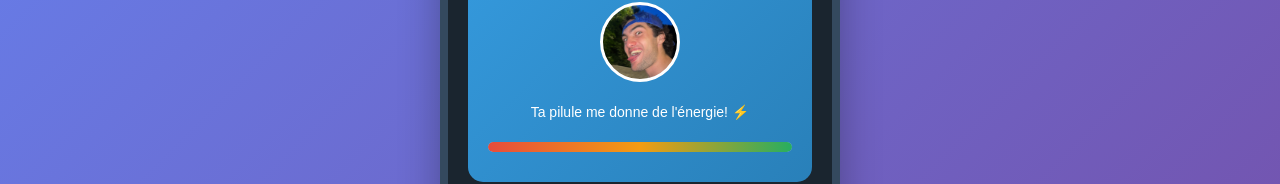
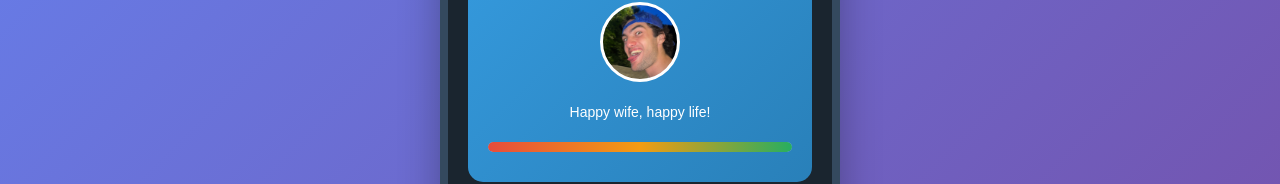
Before and after one commit to cosmoSEucl/tamagochi_boyfriend, a plain HTML site: page index.html in a window 1280 px wide. Shown: the part 174-358 px from the top of the page. Drawn offline with Linux system fonts and the light colour scheme.

Commit message:
Changing sentences

```diff
--- a/index.html
+++ b/index.html
@@ -394,27 +394,27 @@
         // Messages based on game state
         const messages = {
             healthy: [
-                "Je me sens super bien grâce à toi! 😊",
-                "Ta pilule me donne de l'énergie! ⚡",
-                "On forme une bonne équipe! 👫",
-                "Merci de prendre soin de moi! 💝"
+                "Tes fesses me manquent",
+                "Happy wife, happy life!",
+                "Grrrrrrrrrrrrrrrrrrr",
+                "Tu me dragues?"
             ],
             sick: [
-                "Je ne me sens pas très bien... 😷",
-                "J'ai besoin de ta pilule pour aller mieux! 🤒",
-                "Ma santé décline sans tes soins... 💔",
-                "S'il te plaît, n'oublie pas ta pilule! 🙏"
+                "Bah alors, tu m'oublies baby?",
+                "Aie, je me sens delaisser...",
+                "Bon, t'as de la chance, ca arrive d'oublier",
+                "PLEASEEEE NO BABYY"
             ],
             dead: [
-                "Je suis mort... Tu m'as oublié 💀",
-                "Game Over! Recommence avec 'Reset' ⚰️",
-                "J'ai besoin d'un reset pour revivre! 👻"
+                "Si ca continue je vais retourner 6 semaines au surfcamp...",
+                "Comment est-ce que je vais annoncer ca à ma mère...",
+                "tu serais une daronne sexy quand même"
             ],
             taken: [
-                "Merci mon amour! Je me sens mieux! 😍",
-                "Parfait! Ma santé remonte! 💚",
-                "Tu es la meilleure wifey ever! 🥰",
-                "Mission accomplie pour aujourd'hui! ✅"
+                "ENFINNNNNNNNN",
+                "J'allais perdre espoir",
+                "On va pouvoir faire des betises hehehehe",
+                "Mission accomplie pour aujourd'hui soldat"
             ]
         };
 
```
